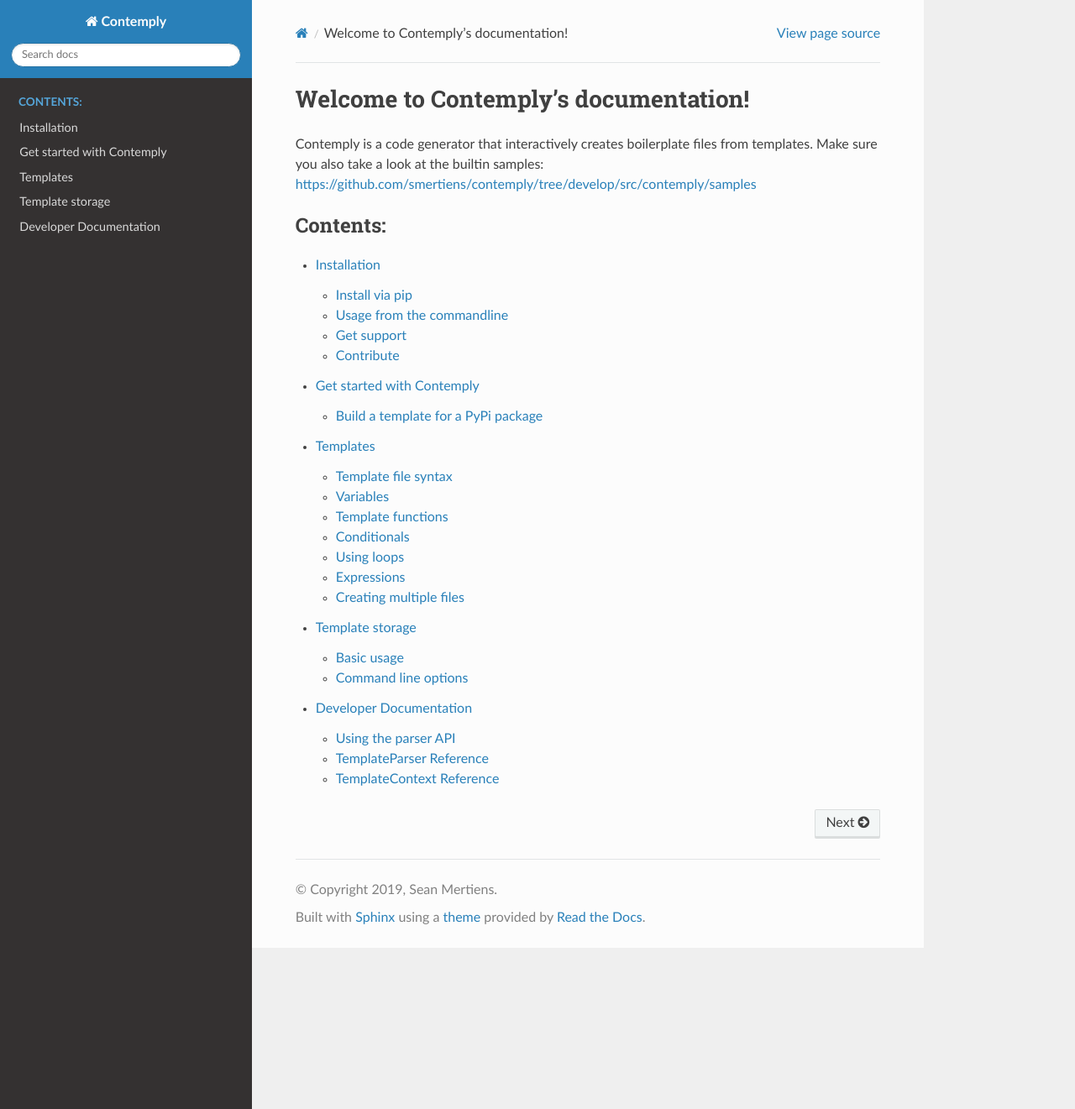
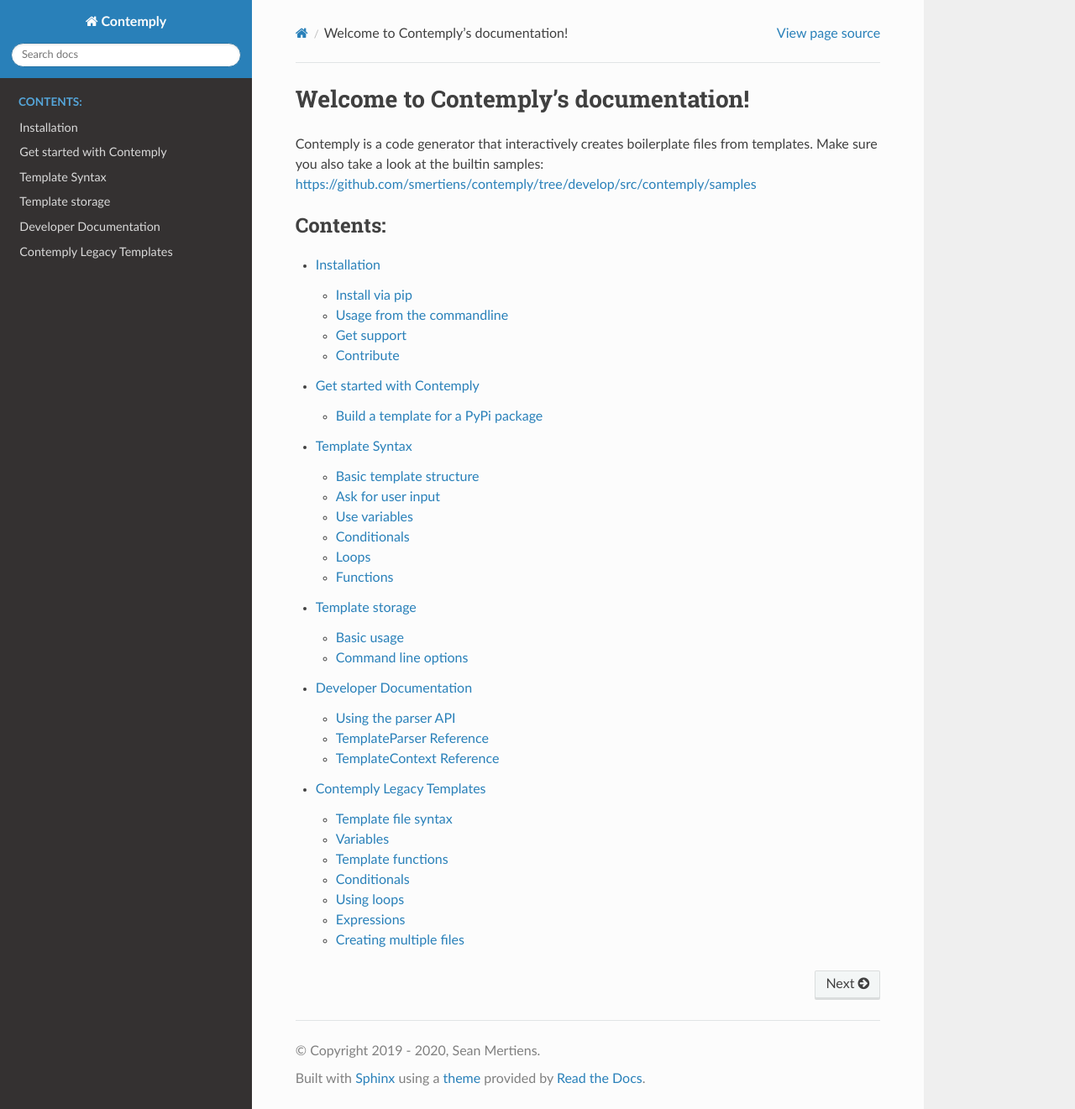
Before and after one commit to smertiens/contemply, a Sphinx documentation site: the page built from docs/source/index.rst, in a window 1280 px wide and 1321 px high. Shown: the whole window at 84% size. Built offline with Sphinx 7.4.7 and the Read the Docs theme 2.0.0, drawn with Linux system fonts in a browser that asks for light colours.

Commit message:
updated docs

```diff
--- a/docs/source/conf.py
+++ b/docs/source/conf.py
@@ -20,11 +20,11 @@
 # -- Project information -----------------------------------------------------
 
 project = 'Contemply'
-copyright = '2019, Sean Mertiens'
+copyright = '2019 - 2020, Sean Mertiens'
 author = 'Sean Mertiens'
 
 # The full version, including alpha/beta/rc tags
-release = '1.1.0'
+release = '2.0.0 Beta 1'
 master_doc = 'index'
 
 # -- General configuration ---------------------------------------------------
--- a/docs/source/index.rst
+++ b/docs/source/index.rst
@@ -12,6 +12,7 @@
 
     intro
     beginners_tutorial
-    templates/index
+    templates
     storage
     developer
+    legacy/index
--- a/docs/source/templates/index.rst
+++ b/docs/source/legacy/index.rst
@@ -1,5 +1,5 @@
-Templates
-=========
+Contemply Legacy Templates
+==========================
 
 .. toctree::
     :maxdepth: 2
--- /dev/null
+++ b/docs/source/templates.rst
@@ -0,0 +1,20 @@
+Template Syntax
+===============
+
+Basic template structure
+************************
+
+Ask for user input
+******************
+
+Use variables
+*************
+
+Conditionals
+************
+
+Loops
+*****
+
+Functions
+*********
```
Also changed, not shown: docs/source/legacy/conditionals.rst (renamed from docs/source/templates/conditionals.rst), docs/source/legacy/expressions.rst (renamed from docs/source/templates/expressions.rst), docs/source/legacy/functions.rst (renamed from docs/source/templates/functions.rst), docs/source/legacy/loops.rst (renamed from docs/source/templates/loops.rst), docs/source/legacy/multifile.rst (renamed from docs/source/templates/multifile.rst), docs/source/legacy/syntax.rst (renamed from docs/source/templates/syntax.rst), docs/source/legacy/variables.rst (renamed from docs/source/templates/variables.rst), 1 other file.
